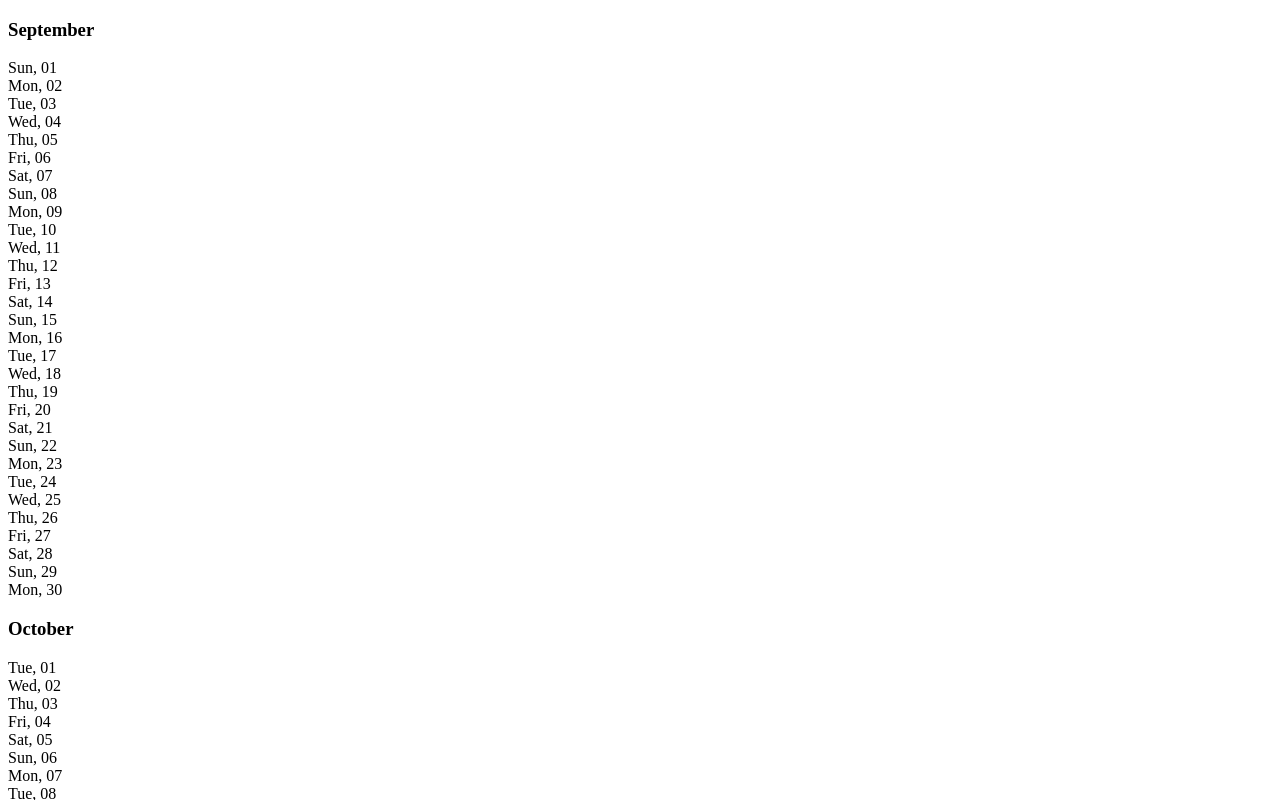
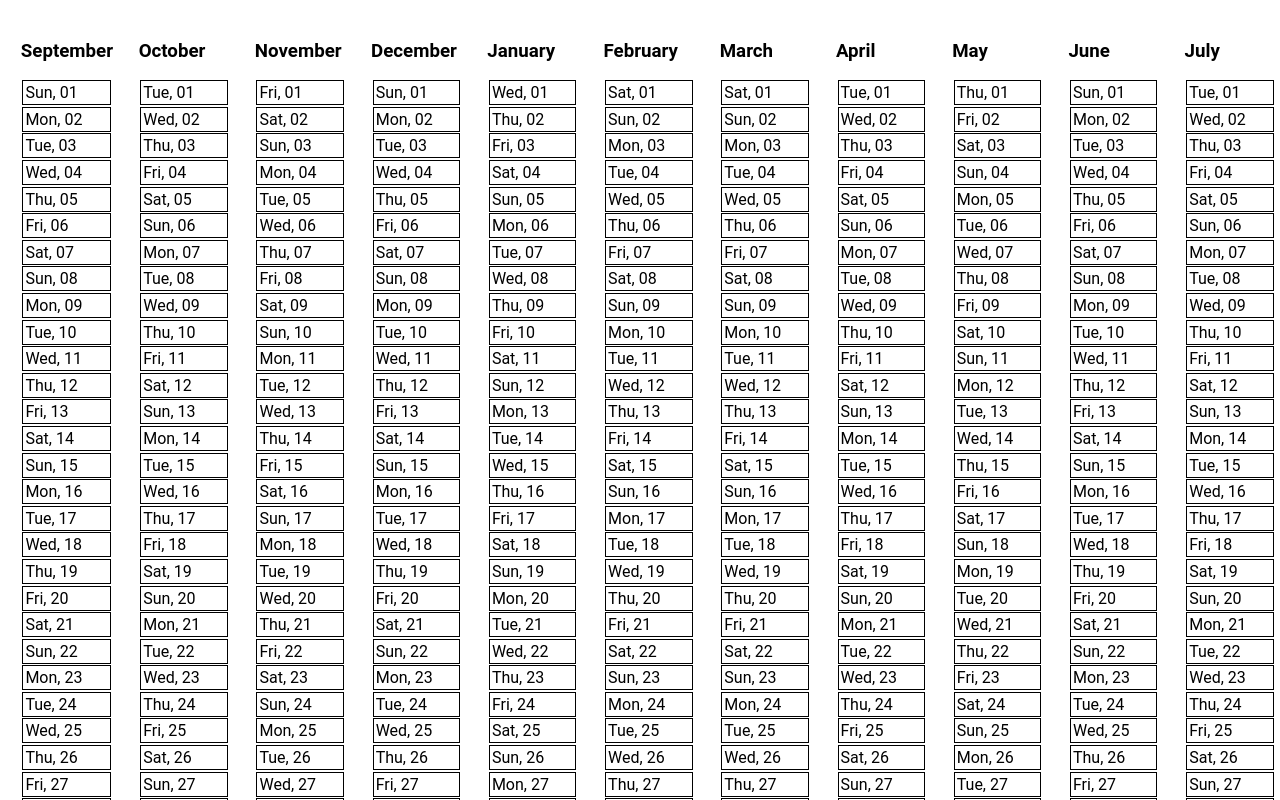
Before and after one commit to kiDra94/today-i-learned, a Vue app: page / in a window 1280 px wide. Shown: the top 800 px of the page. Built offline with nearby package versions, Linux system fonts and the light colour scheme.

Commit message:
some basic css

```diff
--- a/src/App.vue
+++ b/src/App.vue
@@ -29,72 +29,32 @@ console.log(days(start));
 </script>
 
 <template>
-  <div v-for="month in months(start, end)">
+  <div class="container">
+    <div class="month" v-for="month in months(start, end)">
     <h3>{{ month.format("MMMM") }}</h3>
-    <div v-for="day in days(month)">{{ day.format("ddd, DD") }}</div>
+    <div class="day" v-for="day in days(month)">{{ day.format("ddd, DD") }}</div>
+  </div>
   </div>
 </template>
 
 <style scoped>
-header {
-  line-height: 1.5;
-  max-height: 100vh;
+.container {
+  display: flex;
+  width: 100vw;
+  height: 100vh;
+  font-family: 'Roboto';
 }
 
-.logo {
-  display: block;
-  margin: 0 auto 2rem;
+.month {
+  margin: 0.5em;
+  padding: 0.3em;
+  width: 100vw;
+  height: 100vh;
 }
 
-nav {
-  width: 100%;
-  font-size: 12px;
-  text-align: center;
-  margin-top: 2rem;
-}
-
-nav a.router-link-exact-active {
-  color: var(--color-text);
-}
-
-nav a.router-link-exact-active:hover {
-  background-color: transparent;
-}
-
-nav a {
-  display: inline-block;
-  padding: 0 1rem;
-  border-left: 1px solid var(--color-border);
-}
-
-nav a:first-of-type {
-  border: 0;
-}
-
-@media (min-width: 1024px) {
-  header {
-    display: flex;
-    place-items: center;
-    padding-right: calc(var(--section-gap) / 2);
-  }
-
-  .logo {
-    margin: 0 2rem 0 0;
-  }
-
-  header .wrapper {
-    display: flex;
-    place-items: flex-start;
-    flex-wrap: wrap;
-  }
-
-  nav {
-    text-align: left;
-    margin-left: -1rem;
-    font-size: 1rem;
-
-    padding: 1rem 0;
-    margin-top: 1rem;
-  }
+.day {
+  margin: 0.1em;
+  border: 1px solid black;
+  padding: 2px;
 }
 </style>
```
